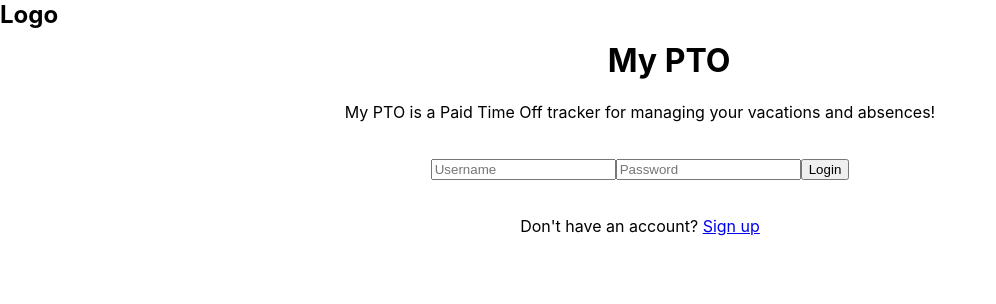
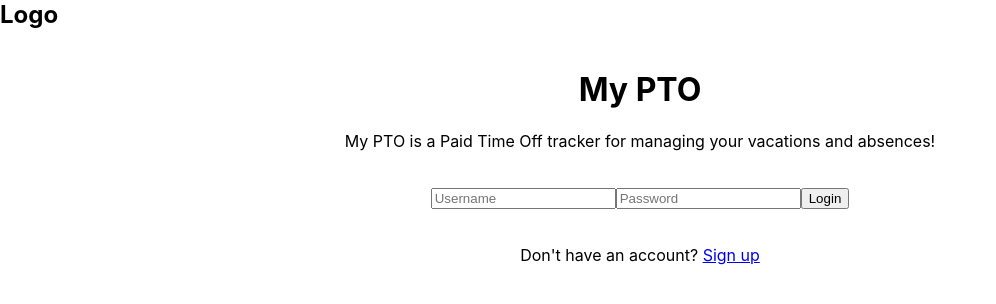
Before and after one commit to anri0806/my-pto, a React (Create React App) app in the folder client/: page / in a window 1280 px wide. Shown: the top 304 px of the page, without its empty margins (0-996 px from the left). Built offline with nearby package versions, Linux system fonts and the light colour scheme; the HTML template or start-up script is replaced by a standard one.

Commit message:
added profile link in navbar to render profile page

```diff
--- a/client/src/App.js
+++ b/client/src/App.js
@@ -1,7 +1,7 @@
 import Login from "./components/Login";
 import Signup from "./components/Signup";
 import NavBar from "./components/NavBar";
-import MainPage from "./components/MainPage";
+import MainContainer from "./components/MainContainer";
 
 import "./App.css";
 
@@ -17,9 +17,9 @@ function App() {
 
   return (
     <div className="App">
-      <NavBar />
+      <NavBar currentUser={currentUser} />
       {currentUser ? (
-        <MainPage currentUser={currentUser} />
+        <MainContainer currentUser={currentUser} />
       ) : (
         <Routes>
           <Route path="/" element={<Login onLogin={handleLogin} />} />
--- /dev/null
+++ b/client/src/components/MainContainer.js
@@ -0,0 +1,16 @@
+import MainPage from "./MainPage";
+import Profile from "./Profile";
+
+import { Routes, Route } from "react-router-dom";
+
+
+function MainContainer({ currentUser }) {
+  return (
+    <div>
+      <MainPage currentUser={currentUser} />
+      <Profile />
+    </div>
+  );
+}
+
+export default MainContainer;
--- a/client/src/components/MainPage.js
+++ b/client/src/components/MainPage.js
@@ -1,8 +1,8 @@
-
+import Profile from "./Profile";
 
 function MainPage({ currentUser }) {
   return (
-    <div>
+    <div style={{ marginTop: "10%" }}>
       <h1>Hello, {currentUser.username}!</h1>
       <p>Vacation available/ used: </p>
       <p>Holiday available/ used: </p>
--- a/client/src/components/NavBar.js
+++ b/client/src/components/NavBar.js
@@ -1,7 +1,14 @@
-function NavBar() {
+import { Link } from "react-router-dom";
+
+function NavBar({ currentUser }) {
   return (
     <div>
-      <h2 style={{ float: "left", marginTop: "0" }}>Logo</h2>
+      <h2 style={{ textAlign: "left", margin: "0" }}>Logo</h2>
+      {currentUser ? (
+        <>
+          <Link to="/profile" style={{ float: "right" }}>Profile</Link>
+        </>
+      ) : null}
     </div>
   );
 }
--- /dev/null
+++ b/client/src/components/Profile.js
@@ -0,0 +1,10 @@
+
+function Profile() {
+    return (
+        <div>
+            <h1>Profile</h1>
+        </div>
+    )
+}
+
+export default Profile
```
